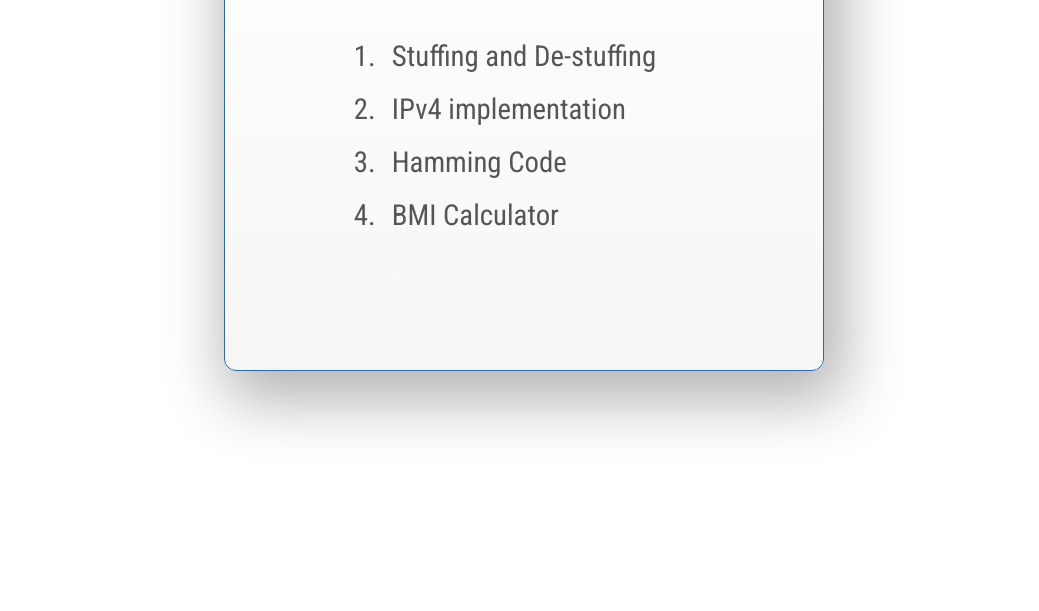
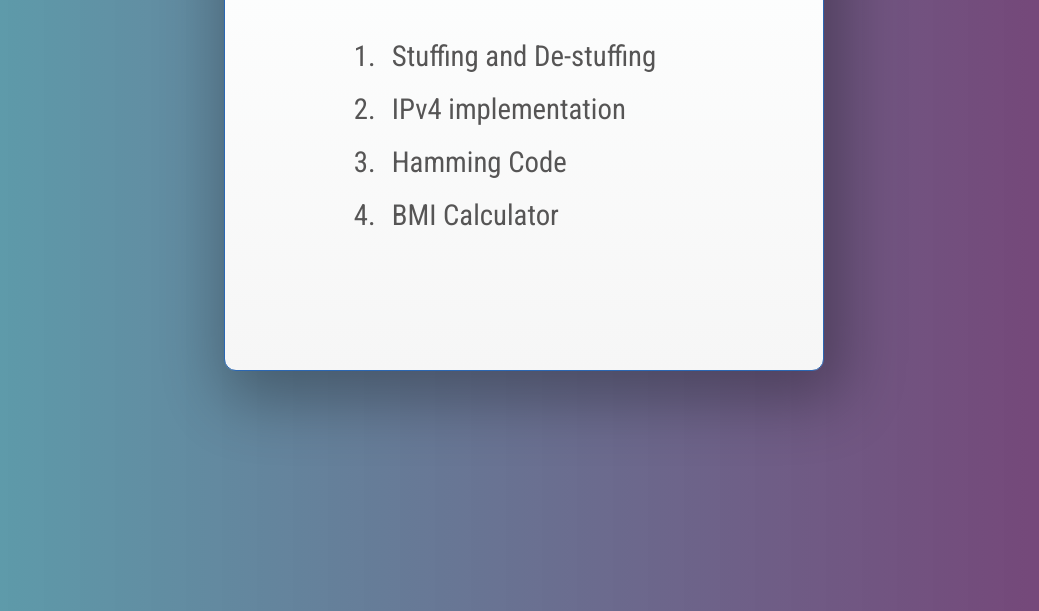
Before and after one commit to Kawser-Miah/Data-Stuffing-IPv4-Conversion-and-Hamming-Code-Tool, a plain HTML site: page index.html in a window 1280 px wide. Shown: the part 189-800 px from the top of the page, without its empty margins (116-1155 px from the left). Drawn offline with Linux system fonts and the light colour scheme.

Commit message:
body background added

```diff
--- a/style.css
+++ b/style.css
@@ -6,7 +6,8 @@
   font-family: "Roboto Condensed", sans-serif;
   box-sizing: border-box;
 }
-
+body {
+     background: linear-gradient(90deg, #2a8897c4, #6a2b66e8) !important;        }
 .header {
   padding: 1.4rem;
   text-align: center;
```
